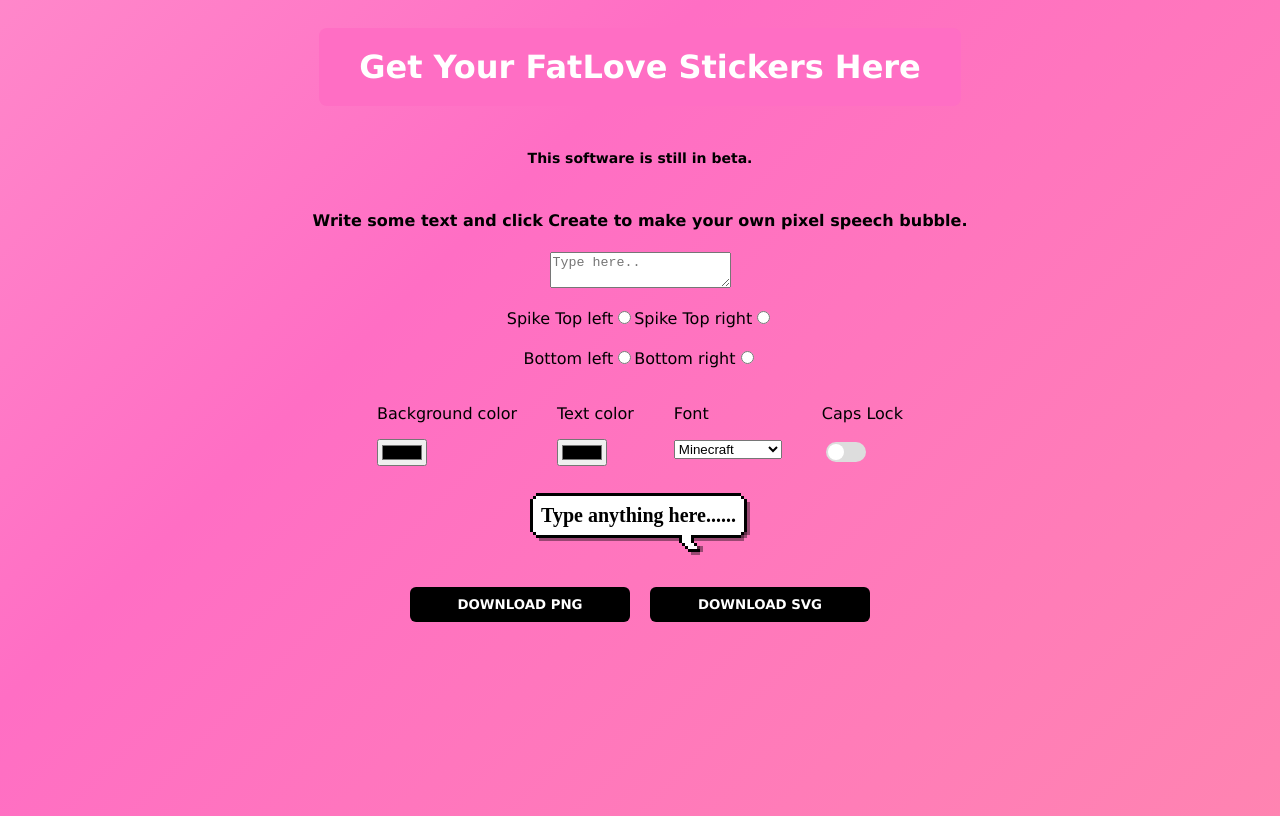
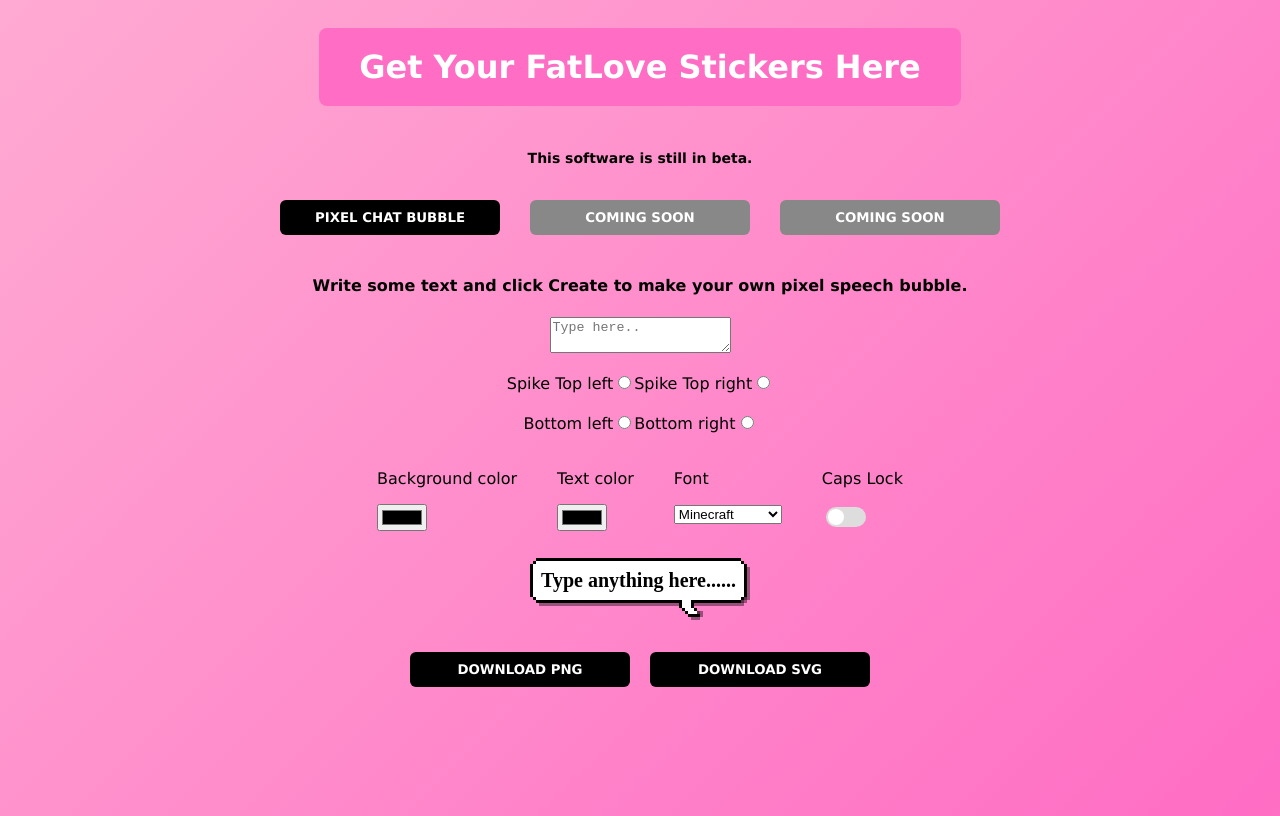
Before and after one commit to coder123332/chatbubble-project, a React (Vite) app: page / in a window 1280 px wide. Built offline with nearby package versions, Linux system fonts and the light colour scheme.

Commit message:
Add generator buttons and enhance background

```diff
--- a/src/App.css
+++ b/src/App.css
@@ -9,15 +9,17 @@
 /* General Styling */
 body {
     font-family: 'Minecraft', Verdana, sans-serif;
-    background: linear-gradient(-45deg, #ff9a9e, #ff6ec4, #ffd1dc, #ff9a9e);
-    background-size: 400% 400%;
-    animation: gradientAnimation 15s ease infinite;
+    background: linear-gradient(-45deg, #ff9a9e, #ff6ec4, #ffd1dc, #fcb7ff, #ffcfd2, #ff9a9e);
+    background-size: 800% 800%;
+    animation: gradientAnimation 10s ease infinite;
     min-height: 100vh;
 }
 
 @keyframes gradientAnimation {
     0% { background-position: 0% 50%; }
+    25% { background-position: 50% 0%; }
     50% { background-position: 100% 50%; }
+    75% { background-position: 50% 100%; }
     100% { background-position: 0% 50%; }
 }
 
@@ -43,6 +45,18 @@
     font-size: 14px;
     font-weight: bold;
     padding: 10px;
+}
+
+.generator-buttons {
+    display: flex;
+    justify-content: center;
+    gap: 10px;
+    margin: 10px 0;
+}
+
+.generator-buttons button[disabled] {
+    background-color: #888;
+    cursor: default;
 }
 
 .main--container {
--- a/src/App.jsx
+++ b/src/App.jsx
@@ -105,6 +105,11 @@
     <div>
       <Navbar />
       <p className="beta-note">This software is still in beta.</p>
+      <div className="generator-buttons">
+        <button onClick={() => (window.location.href = '/')}>Pixel Chat Bubble</button>
+        <button disabled>Coming Soon</button>
+        <button disabled>Coming Soon</button>
+      </div>
       <div className="main--container">
         <h4 className="text--white">Write some text and click Create to make your own pixel speech bubble.</h4>
         <textarea
```
Also changed, not shown: 1 other file (tests, documents, lock files or other folders).
